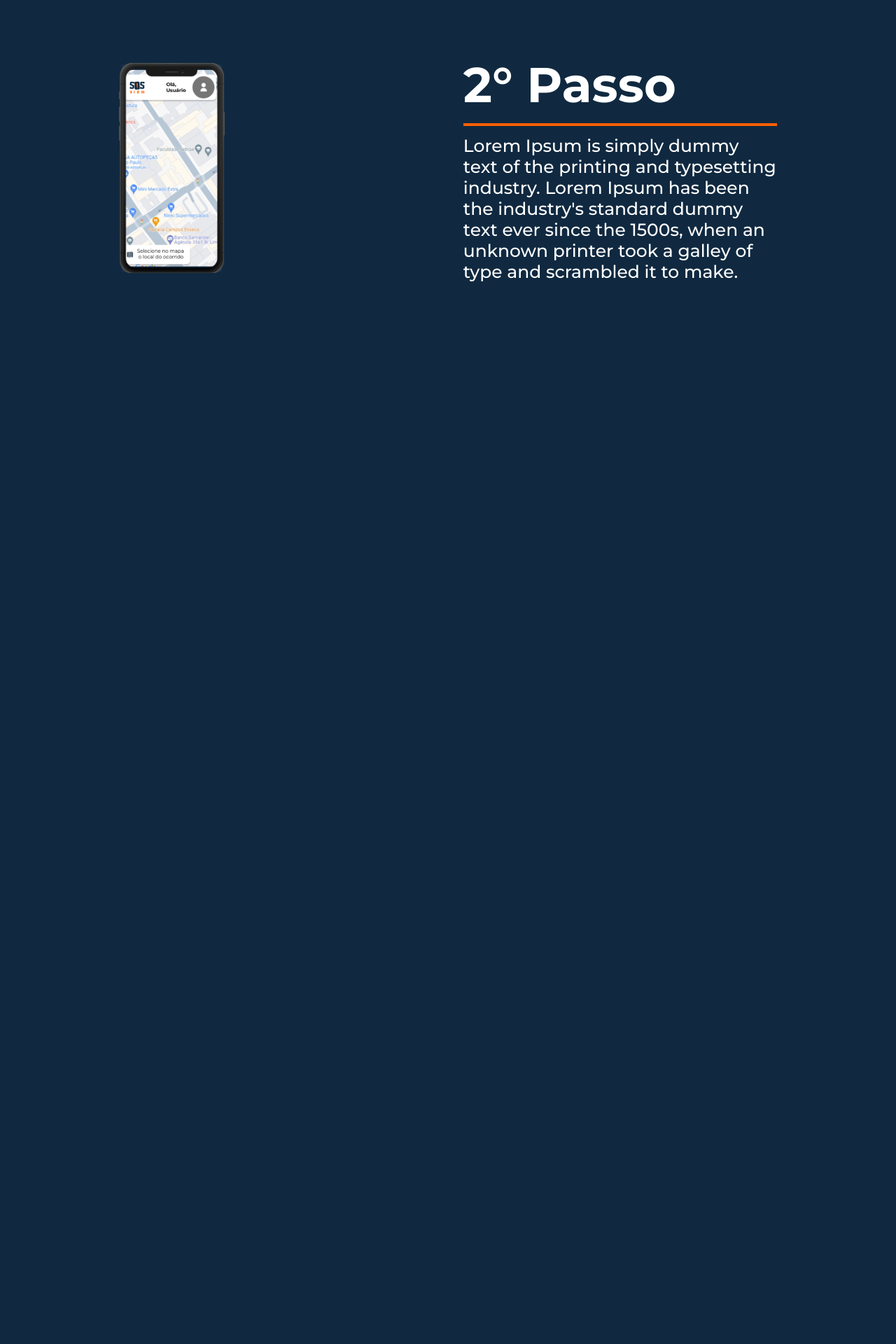
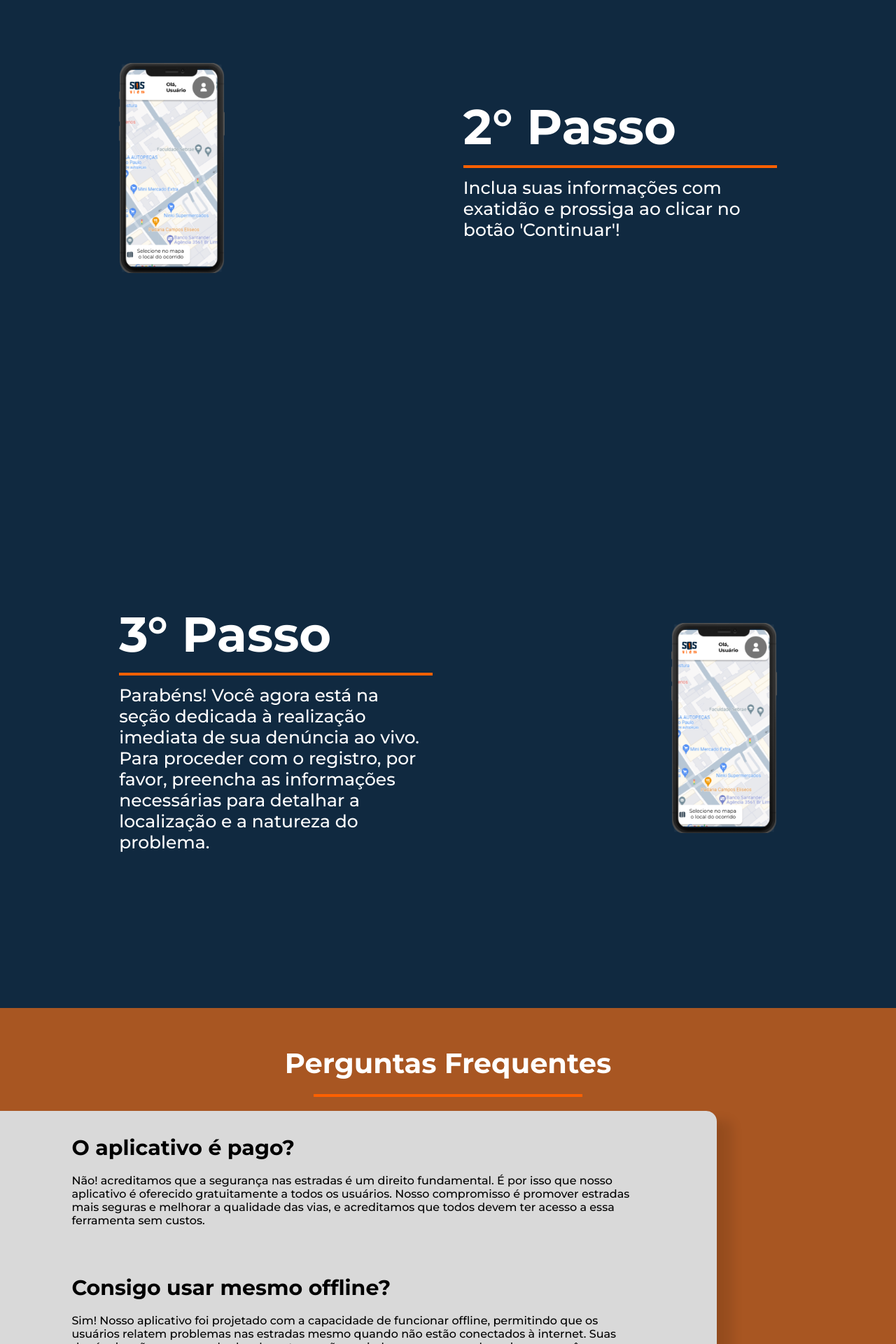
Before and after one commit to willsm06/SosVias, a PHP site: page /suporte.php in a window 1280 px wide. Shown: the part 1760-3680 px from the top of the page at 70% size. Before the commit the page ends 2162 px from the top, so only its background shows below. Run offline with PHP 8.4, Linux system fonts and the light colour scheme.

Commit message:
adição de conteudo

```diff
--- a/assets/CSS/index.css
+++ b/assets/CSS/index.css
@@ -82,7 +82,7 @@ h2 {
 
 .info_content p {
   font-weight: bolder;
-  font-size: 50px;
+  font-size: 20px;
   margin: 0;
 }
 
--- a/assets/CSS/nossoapp.css
+++ b/assets/CSS/nossoapp.css
@@ -110,5 +110,5 @@ h2 {
 }
 
 .images_wrapper img {
-  height: 100px;
+  height: 70px;
 }
--- a/assets/CSS/style.css
+++ b/assets/CSS/style.css
@@ -44,6 +44,7 @@ header {
   -webkit-box-shadow: 1px 14px 17px 0px rgba(0, 0, 0, 0.51);
   -moz-box-shadow: 1px 14px 17px 0px rgba(0, 0, 0, 0.51);
   box-shadow: 1px 14px 17px 0px rgba(0, 0, 0, 0.51);
+  z-index: 15;
 }
 
 .logo_header img {
--- a/assets/CSS/suporte.css
+++ b/assets/CSS/suporte.css
@@ -51,3 +51,52 @@
   height: 300px;
   z-index: 10;
 }
+
+.duvidas_wrapper {
+  height: 100vh;
+  background: var(--brown-default);
+  display: flex;
+  justify-content: center;
+  align-items: top;
+  flex-direction: column;
+  text-align: center;
+}
+
+.duvidas_wrapper h2{
+  font-family: "Montserrat", sans-serif;
+  font-size: 40px;
+  font-weight: bolder;
+  margin: 0;
+  color: #ffff;
+}
+
+.duvidas_content {
+  color: #000;
+  width: 80%;
+  display: flex;
+  justify-content: space-around;
+  align-items: center;
+  flex-direction: column;
+  background-color: #d9d9d9;
+  height: 75%;
+  border-radius: 0 15px 15px 0;
+  box-shadow: 26px 10px 15px -3px rgba(0,0,0,0.1),
+              0px 10px 15px -3px rgba(0,0,0,0.1);
+  text-align: left;
+}
+
+.duvidas_text {
+  width: 80%;
+  height: 150px;
+  display: flex;
+  justify-content: center;
+  flex-direction: column;
+}
+
+.duvidas_text h2 {
+  color: #000;
+  font-family: "Montserrat", sans-serif;
+  font-size: 30px;
+  font-weight: bolder;
+  margin: 0;
+}
--- /dev/null
+++ b/includes/footer.php
@@ -0,0 +1,3 @@
+<footer>
+
+</footer>
--- a/suporte.php
+++ b/suporte.php
@@ -13,7 +13,7 @@
     <?php require_once("includes/header.php") ?>
     <main>
         <div class="initial_wrapper">
-        <div class="initial_right_content">
+            <div class="initial_right_content">
                 <img src="assets/img/logo_sos.png" style="height: 100%;" alt="logo sos">
             </div>
             <div class="initial_left_content">
@@ -24,13 +24,7 @@
             <div class="second_left_content">
                 <h2>1° Passo</h2>
                 <hr style="width: 100%; background: #ff6000; height: 4px; border: none;">
-                Lorem Ipsum is simply dummy
-                text of the printing and typesetting
-                industry. Lorem Ipsum has been the
-                industry's standard dummy text ever
-                since the 1500s, when an unknown
-                printer took a galley of type and
-                scrambled it to make.
+                Para iniciar o processo dentro do nosso aplicativo, clique na opção Cadastre-se', o que o direcionará de imediato para uma área exclusiva, onde voce podera adicionar as suas informações
             </div>
             <div class="second_right_content">
                 <img src="assets/img/app_map.png" style="height: 100%;" alt="logo sos">
@@ -43,13 +37,37 @@
             <div class="second_left_content">
                 <h2>2° Passo</h2>
                 <hr style="width: 100%; background: #ff6000; height: 4px; border: none;">
-                Lorem Ipsum is simply dummy
-                text of the printing and typesetting
-                industry. Lorem Ipsum has been the
-                industry's standard dummy text ever
-                since the 1500s, when an unknown
-                printer took a galley of type and
-                scrambled it to make.
+                Inclua suas informações com exatidão e prossiga ao clicar no botão 'Continuar'!
+            </div>
+        </div>
+        <div class="second_wrapper">
+            <div class="second_left_content">
+                <h2>3° Passo</h2>
+                <hr style="width: 100%; background: #ff6000; height: 4px; border: none;">
+                Parabéns! Você agora está na seção dedicada à realização imediata de sua denúncia ao vivo. Para proceder com o registro, por favor, preencha as informações necessárias para detalhar a localização e a natureza do problema.
+            </div>
+            <div class="second_right_content">
+                <img src="assets/img/app_map.png" style="height: 100%;" alt="logo sos">
+            </div>
+        </div>
+        <div class="duvidas_wrapper">
+            <h2>Perguntas Frequentes
+            <hr style="width: 30%; background: #ff6000; height: 4px; border: none;">
+            </h2>
+
+            <div class="duvidas_content">
+                <div class="duvidas_text">
+                    <h2>O aplicativo é pago?</h2><br>
+                    Não! acreditamos que a segurança nas estradas é um direito fundamental. É por isso que nosso aplicativo é oferecido gratuitamente a todos os usuários. Nosso compromisso é promover estradas mais seguras e melhorar a qualidade das vias, e acreditamos que todos devem ter acesso a essa ferramenta sem custos.
+                </div>
+                <div class="duvidas_text">
+                    <h2>Consigo usar mesmo offline?</h2><br>
+                    Sim! Nosso aplicativo foi projetado com a capacidade de funcionar offline, permitindo que os usuários relatem problemas nas estradas mesmo quando não estão conectados à internet. Suas denúncias são armazenadas localmente e serão enviadas para nossa rede assim que você recuperar a conexão online
+                </div>
+                <div class="duvidas_text">
+                    <h2>É Facil de usar?</h2><br>
+                    Sim! Nosso aplicativo é projetado com a simplicidade em mente. Nossa interface intuitiva e funcionalidades descomplicadas tornam a tarefa de relatar problemas nas estradas uma experiência fácil e eficiente.
+                </div>
             </div>
         </div>
     </main>
```
Also changed, not shown: assets/CSS/sobre.css (+8 -1 lines), assets/js/cadastro.js (added, +46 -0 lines), cadastro.php (+7 -4 lines), index.php (+5 -26 lines), nossoapp.php (+1 -7 lines), sobre.php (+1 -8 lines), validar.php (+0 -8 lines), assets/js/maps.js (deleted), 1 other file.
